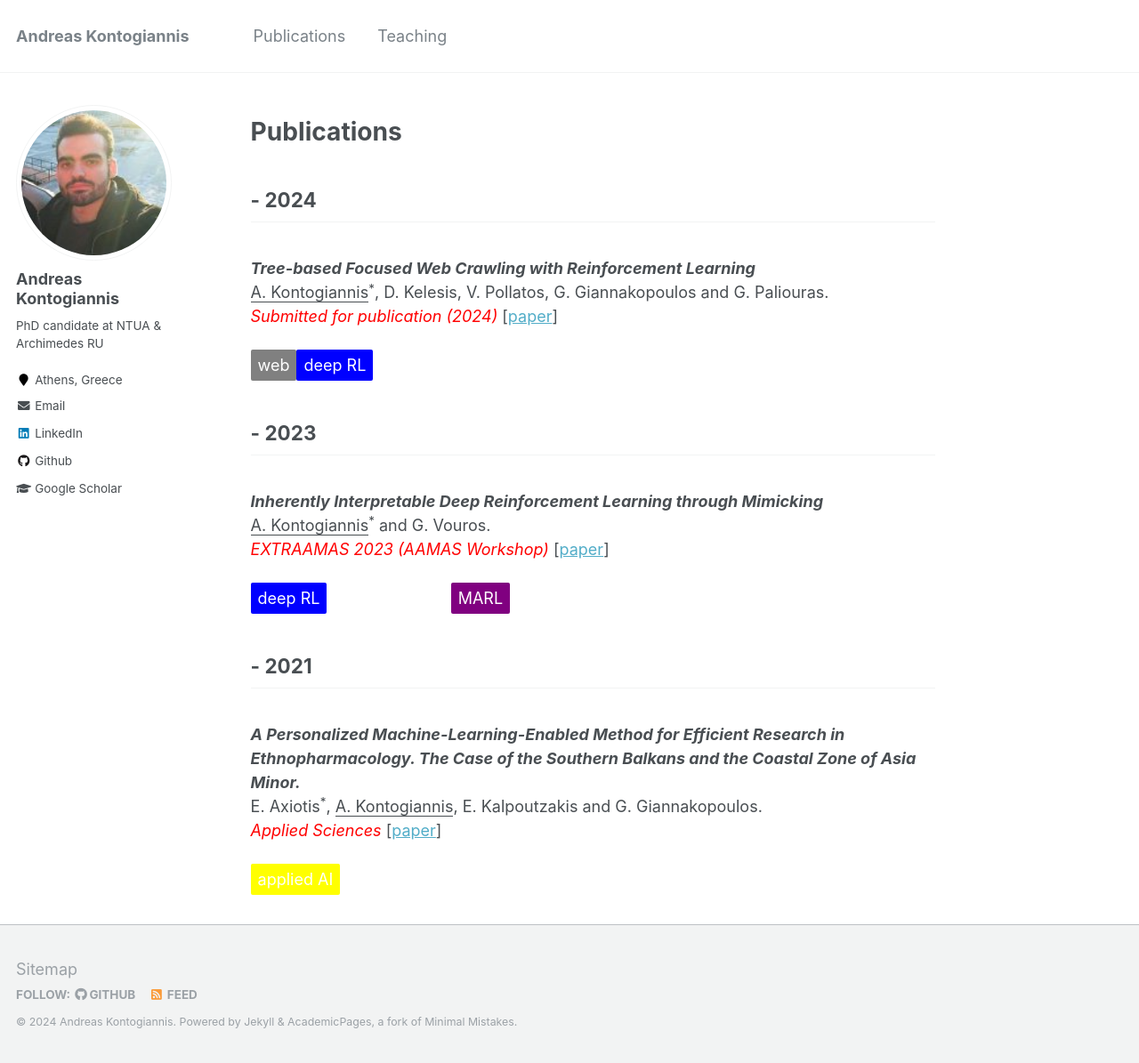
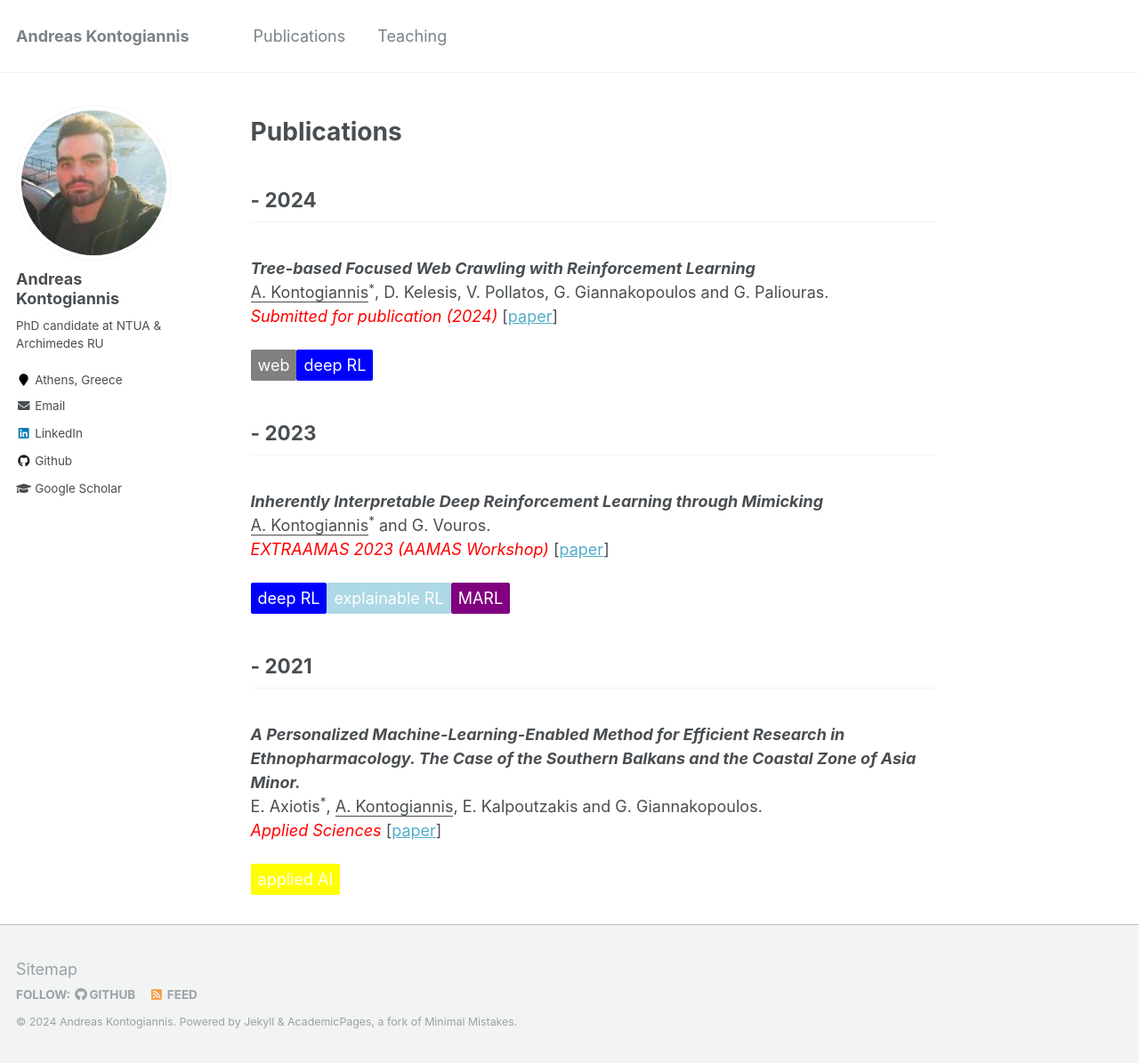
Before and after one commit to ddaedalus/ddaedalus.github.io, a Jekyll site: the page built from _pages/publications.md, in a window 1280 px wide and 1195 px high. Shown: the whole window at 89% size. Built offline with Jekyll 4.4.1, drawn with Linux system fonts in a browser that asks for light colours.

Commit message:
Update publications.md

```diff
--- a/_pages/publications.md
+++ b/_pages/publications.md
@@ -35,7 +35,7 @@ _<font color="red">EXTRAAMAS 2023 (AAMAS Workshop)</font>_ [[paper](https://link
 <div style="background-color: Blue; color: white; display: inline-block; padding: 4px 8px; border-radius: 2px;">
     deep RL
 </div>
-<div style="background-color: Dark Blue; color: white; display: inline-block; padding: 4px 8px; border-radius: 2px;">
+<div style="background-color: lightblue; color: white; display: inline-block; padding: 4px 8px; border-radius: 2px;">
     explainable RL
 </div>
 <div style="background-color: Purple; color: white; display: inline-block; padding: 4px 8px; border-radius: 2px;">
```
